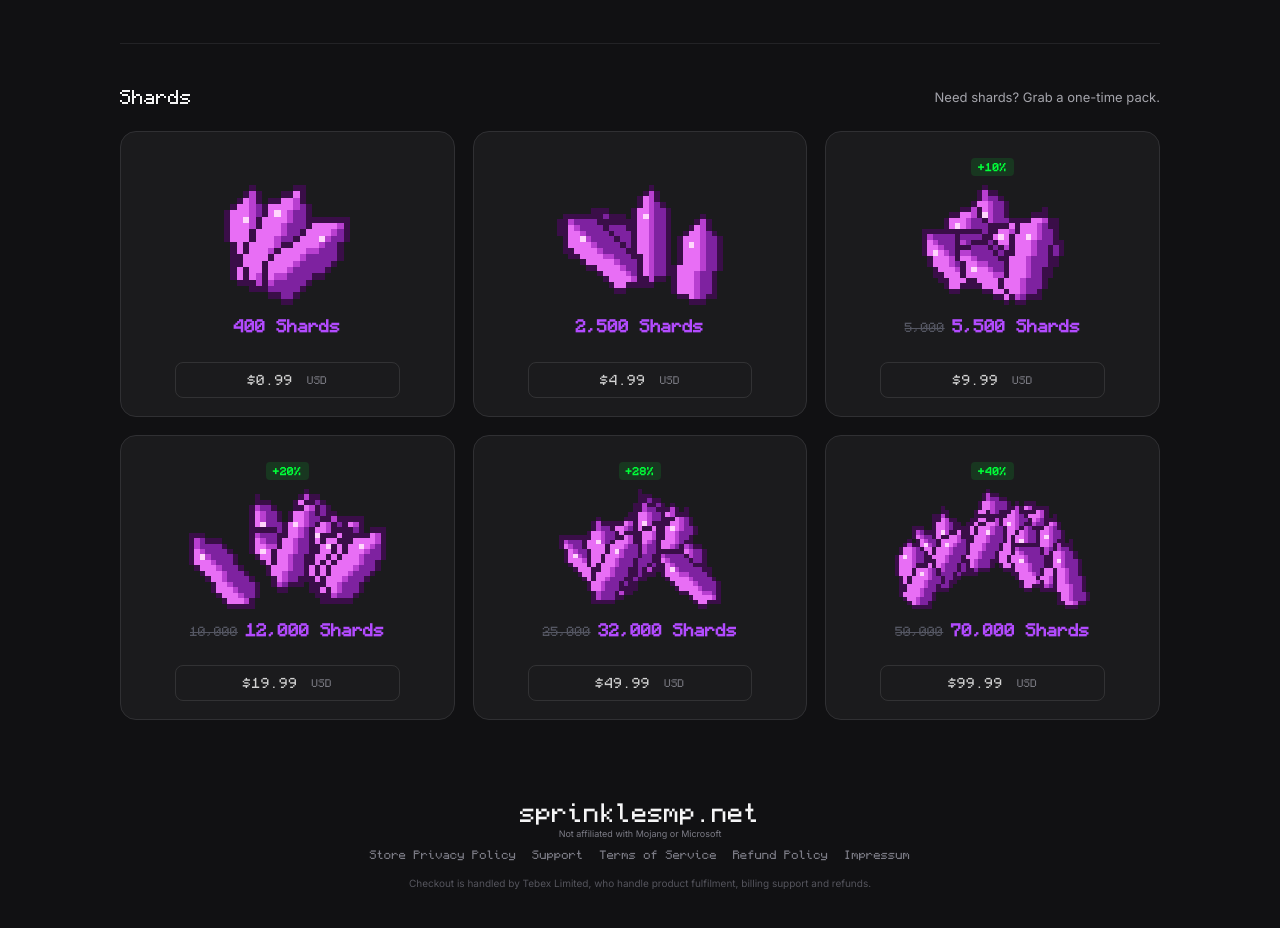
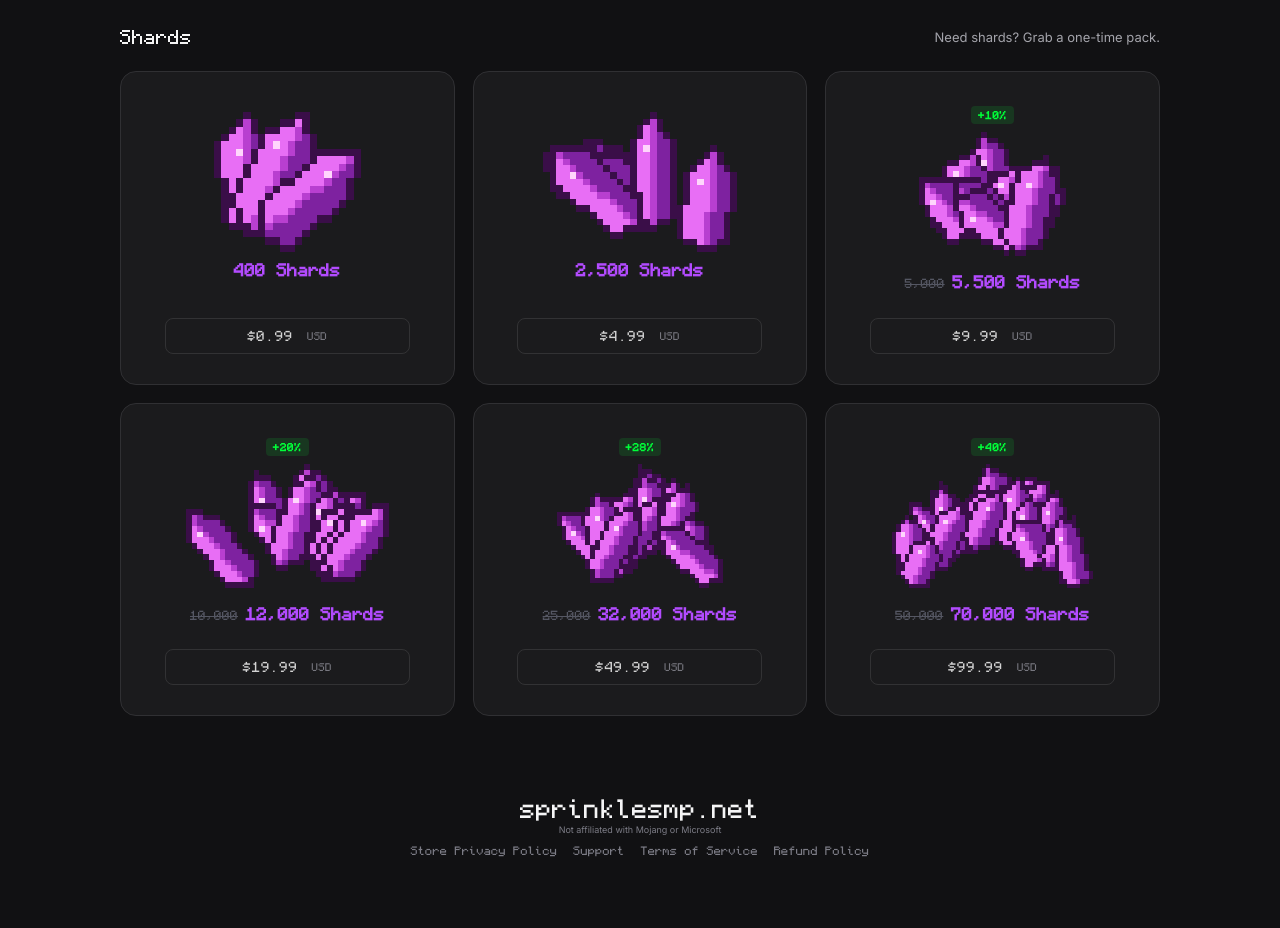
Before and after one commit to oqiss/sprinklesmp-store, a plain HTML site: page index.html in a window 1280 px wide. Shown: the part 736-1664 px from the top of the page. After the commit the page ends 1637 px from the top, so only its background shows below. Drawn offline with Linux system fonts and the light colour scheme.

Commit message:
Add files via upload

```diff
--- a/app.js
+++ b/app.js
@@ -30,7 +30,7 @@
   const ranks = $("#ranks");
   for (const r of RANKS) {
     const card = el("article", "card rank");
-    card.append(el("h3", "rank__name", `<span style="color:${r.color}">${r.name}</span>`));
+    card.append(el("h3", "rank__name", `<span style="color:${r.color}">${r.name.charAt(0)}${r.name.slice(1).toLowerCase()}</span>`));
     const ul = el("ul", "rank__stats");
     for (const [k, v] of r.stats) ul.append(el("li", "", `<span>${k}</span><b>${v}</b>`));
     card.append(ul);
@@ -43,7 +43,7 @@
 
   const shards = $("#shards");
   for (const s of SHARDS) {
-    const card = el("article", "card shard");
+    const card = el("article", "card shard" + (s.bonus ? " shard--bonus" : ""));
     card.append(el("div", "shard__badge" + (s.bonus ? "" : " is-empty"), s.bonus ? `+${s.bonus}%` : "&nbsp;"));
     card.append(el("div", "shard__img", `<img src="shards_${s.amount}.png" alt="">`));
     card.append(el("div", "shard__amount", (s.was ? `<s>${fmt(s.was)}</s>` : "") + `${fmt(s.amount)} Shards`));
--- a/index.html
+++ b/index.html
@@ -73,9 +73,7 @@
       <a href="mailto:support@sprinklesmp.net">Support</a>
       <a href="terms.html">Terms of Service</a>
       <a href="https://www.tebex.io/contact/checkout" target="_blank" rel="noopener">Refund Policy</a>
-      <a href="https://checkout.tebex.io/impressum" target="_blank" rel="noopener">Impressum</a>
     </nav>
-    <div class="foot__tebex">Checkout is handled by Tebex Limited, who handle product fulfilment, billing support and refunds.</div>
   </footer>
 
   <script src="config.js"></script>
--- a/style.css
+++ b/style.css
@@ -34,8 +34,8 @@ img { image-rendering: pixelated; }
 .wrap { max-width: 1072px; margin: 0 auto; padding: 0 16px; }
 
 /* ---------- header ---------- */
-.hero { text-align: center; padding: 104px 0 72px; }
-.hero__logo { display: block; margin: 0 auto; width: 64px; height: 64px; }
+.hero { text-align: center; padding: 26px 0 92px; }
+.hero__logo { display: block; margin: 0 auto; width: 62px; height: 62px; }
 .hero__title {
   font-family: var(--pixel); font-weight: 700; font-size: 30px; line-height: 39px;
   letter-spacing: 1.5px; margin: 12px 0 10px; color: #f4f4f5;
@@ -85,22 +85,30 @@ img { image-rendering: pixelated; }
 .price__per { font-family: var(--pixel); font-weight: 700; font-size: 14px; line-height: 21px; color: #99999c; }
 
 /* ---------- shard cards ---------- */
-.shard { display: flex; flex-direction: column; align-items: center; text-align: center; padding: 26px 26px 18px; }
+.shard { display: flex; flex-direction: column; align-items: center; text-align: center; padding: 40px 26px 36px; }
+.shard--bonus { padding-top: 34px; }
+.shard--bonus .shard__img { height: 128px; }
+.shard--bonus .shard__img img { height: 124px; }
 .shard:hover { border-color: rgba(179, 75, 255, .5); box-shadow: 0 18px 40px -16px rgba(170, 80, 255, .5); }
 .shard__badge {
   font-family: var(--pixel); font-weight: 700; font-size: 10px; line-height: 10px; letter-spacing: .5px;
   color: #00ff39; background: rgba(0, 255, 57, .12); border-radius: 4px; padding: 4px 7px; margin: 0 0 4px; min-height: 18px;
 }
-.shard__badge.is-empty { visibility: hidden; }
-.shard__img { width: 220px; height: 130px; display: flex; align-items: center; justify-content: center; }
-.shard__img img { max-height: 120px; max-width: 200px; }
-.shard__amount { font-family: var(--pixel); font-weight: 700; font-size: 16px; line-height: 17.6px; color: rgb(179, 75, 255); margin: 8px 0 26px; }
+.shard__badge.is-empty { display: none; }
+.shard__img { width: 230px; height: 140px; display: flex; align-items: flex-end; justify-content: center; }
+.shard__img img { height: 140px; width: auto; max-width: 225px; object-fit: contain; }
+.shard__amount { font-family: var(--pixel); font-weight: 700; font-size: 16px; line-height: 17.6px; color: rgb(179, 75, 255); margin: 10px 0 0; }
+.shard--bonus .shard__amount { margin-top: 18px; }
+.shard__amount { margin-bottom: 26px; }
+.shard { padding-bottom: 30px; }
+.shard .price { margin-top: auto; }
 .shard__amount s { font-weight: 400; color: rgb(85, 87, 99); font-size: 12px; line-height: 13.2px; margin-right: 8px; }
 .shard .price {
-  width: 245px; max-width: 80%; height: 36px; align-items: center; background: transparent;
+  width: 245px; max-width: 100%; height: 36px; align-items: center; background: transparent;
   border: 1px solid rgba(255, 255, 255, .1); border-radius: 8px; padding: 0 10px; gap: 14px;
+  transition: border-color .15s, background-color .15s;
 }
-.shard .price:hover { background: rgba(255, 255, 255, .06); border-color: rgba(255, 255, 255, .18); }
+.shard .price:hover { background: rgba(255, 255, 255, .03); border: 1px solid #fff; box-shadow: inset 0 0 0 1px #fff; }
 .shard .price__amt { font-size: 13px; line-height: 16px; letter-spacing: .5px; color: #d3d3d3; }
 .shard .price__cur { font-size: 10px; line-height: 16px; color: #77777f; }
 
```
